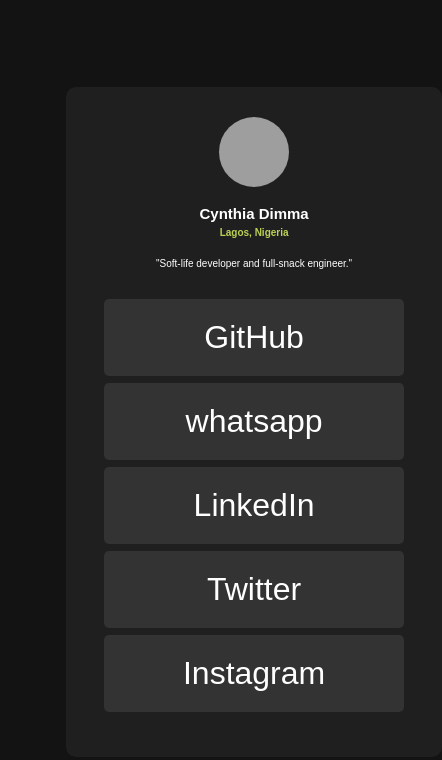
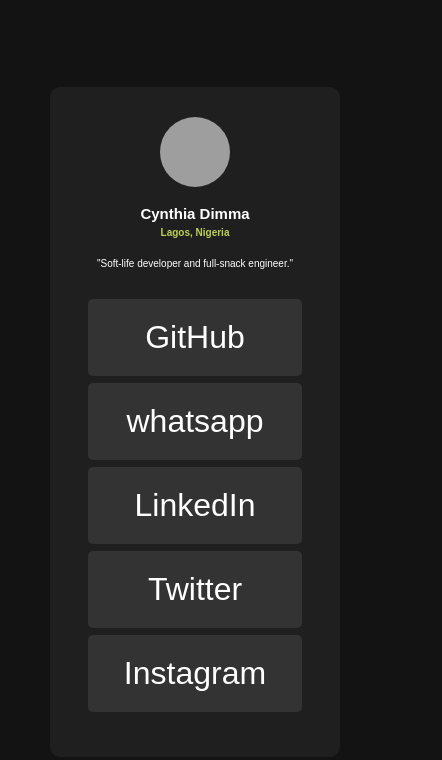
Before and after one commit to Dimma-tech417/profile-link, a plain HTML site: page index.html in a window 390 px wide. Shown: the whole page, 442 px wide, since content can reach past the window. Drawn offline with Linux system fonts and the light colour scheme; grey boxes are pictures that could not be loaded.

Commit message:
This is my final commit

```diff
--- a/index.html
+++ b/index.html
@@ -7,7 +7,7 @@
     <link rel="stylesheet" href="styles.css">
 </head>
 <body>
-    <div class="container">
+    <!-- <div class="container"> -->
         <div class="profile-container">
             <img src="20231119_093357.jpg" alt="my-profile-pic" width="200px" height="150px" class="profile-pic">
             <h2>Cynthia Dimma</h2>
--- a/styles.css
+++ b/styles.css
@@ -6,22 +6,19 @@
 
 body {
     display: flex;
-    /* flex-direction: column; */
     justify-content: center;
     align-items: center;
     height: 100vh;
     font-family: Arial, Helvetica, sans-serif;
     background-color: #131313;
     color: white;
-    /* position: relative; */
 }
 
 .profile-container{
     padding: 20px;
     border-radius: 10px;
     text-align: center;
-    width: 280px;
-    /* max-width: 300px; */
+    max-width: 300px;
     background-color: #1f1f1f;
 
 }
@@ -67,14 +64,13 @@
 
 
 /* Responsive Design */
-@media (max-width: 600px) {
+
+ @media (max-width: 600px) {
     .profile-container {
-        width: 90%;
-        /* display: flex; */
-        /* flex-direction: column; */
-        display: block;
+        width: 100%;
+         display: block;
         font-size: 2rem;
-        margin: 0  50px;
+        margin: auto;
 
     }
 
@@ -84,12 +80,11 @@
 
 
 }
-
 @media (max-width: 480px) {
     .profile-container {
         display: block;
         padding: 30px;
-        margin: 0 80px;
+        margin: 50px;
     }
     .social-links{
         font-size: 2rem;
```
